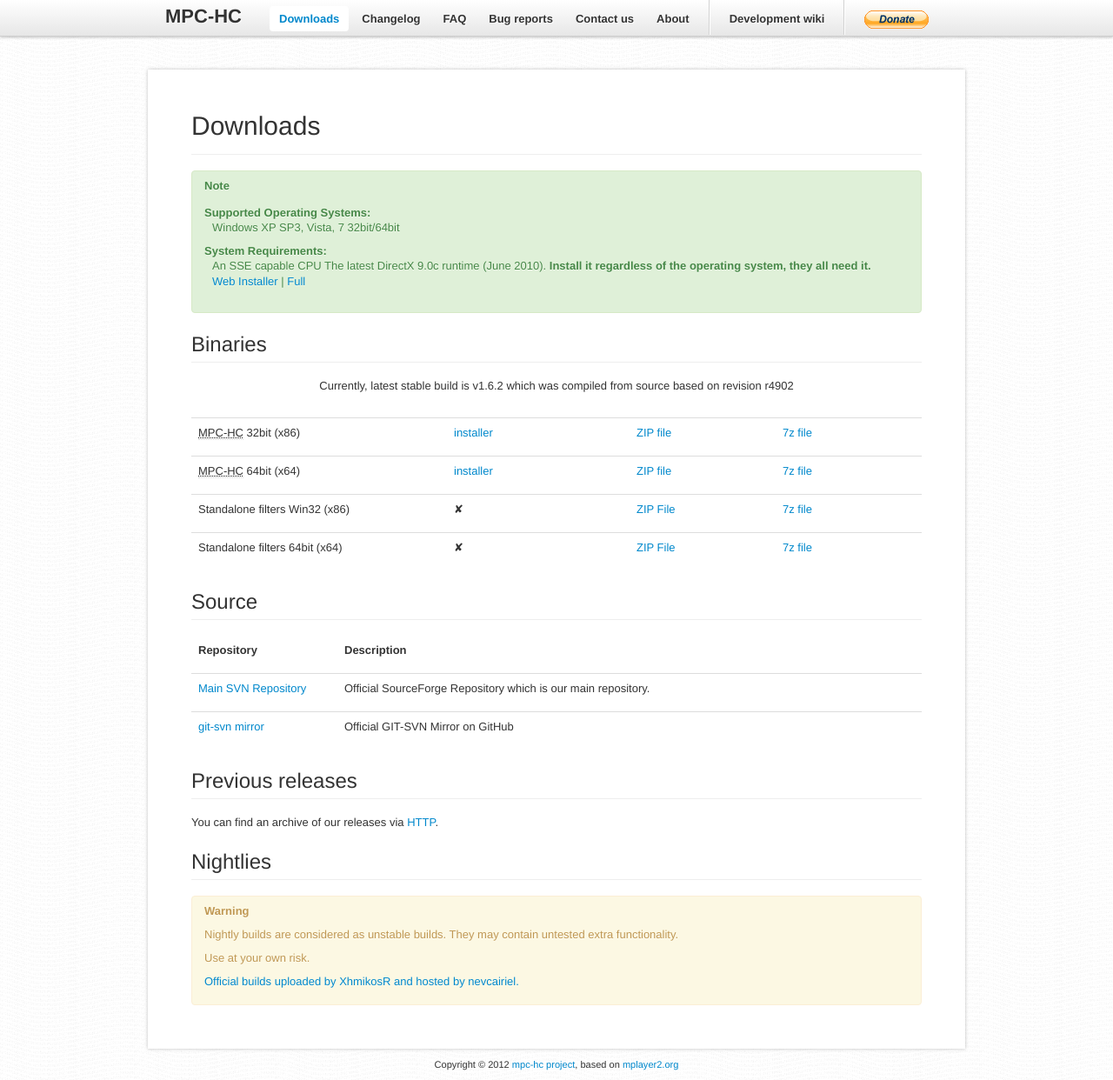
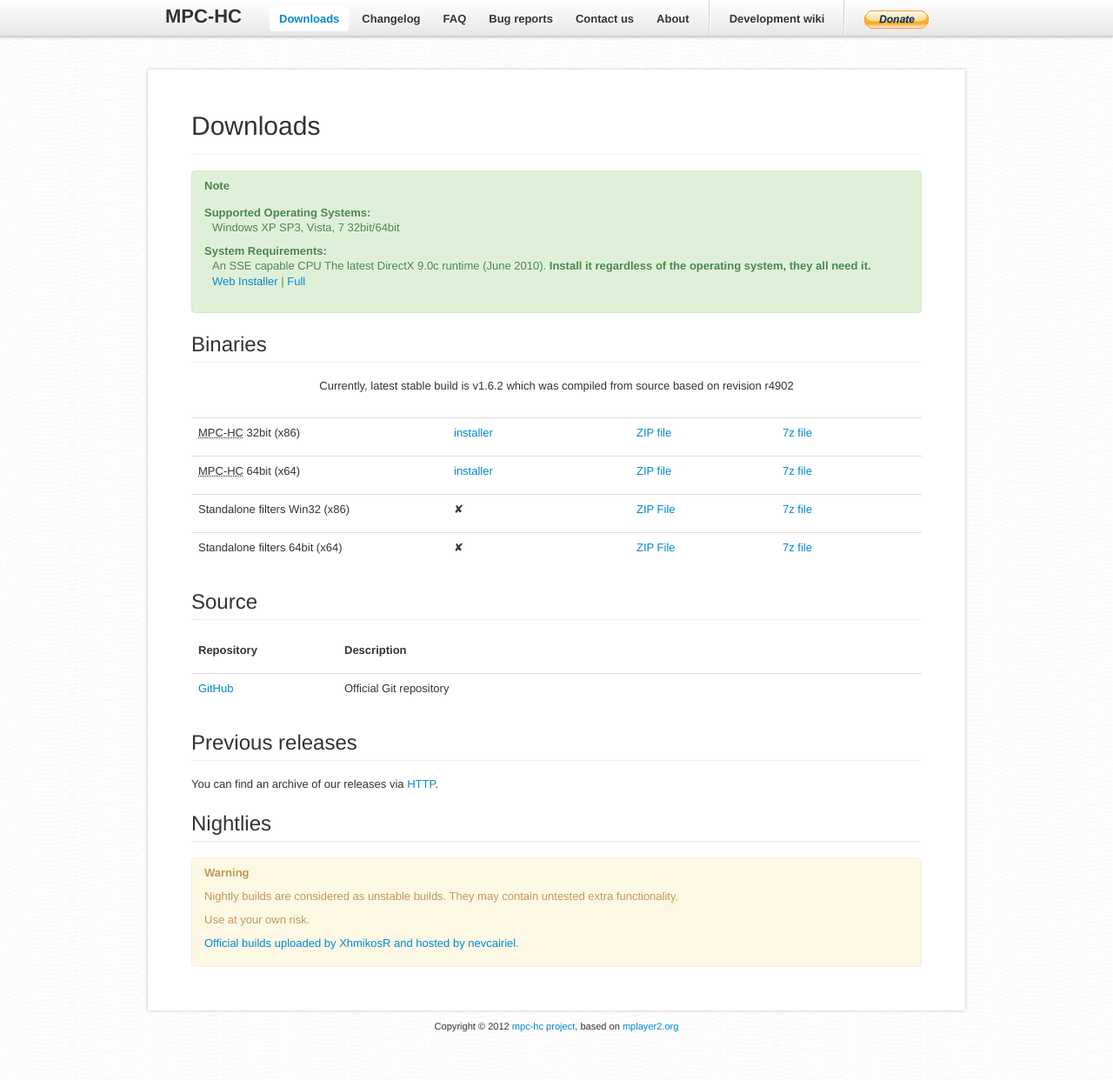
Before and after one commit to mpc-hc/mpc-hc.org, a Sphinx documentation site: the page built from source/downloads.rst, in a window 1280 px wide and 1242 px high. Shown: the whole window at 87% size. Built offline with Sphinx 7.4.7, drawn with Linux system fonts in a browser that asks for light colours; nearby versions of some CDN libraries; pages that are not in the unit, such as notebooks, are missing from menus.

Commit message:
remove the SF svn repo from downloads

```diff
--- a/source/downloads.rst
+++ b/source/downloads.rst
@@ -34,8 +34,7 @@ Source
     :header: "Repository", "Description"
     :widths: 20, 80
 
-    "`Main SVN Repository <http://sourceforge.net/scm/?type=svn&group_id=170561>`_", "Official SourceForge Repository which is our main repository."
-    "`git-svn mirror <https://github.com/mpc-hc/mpc-hc.git>`_", "Official GIT-SVN Mirror on GitHub"
+    "`GitHub <https://github.com/mpc-hc/mpc-hc.git>`_", "Official Git repository"
 
 
 Previous releases
```
